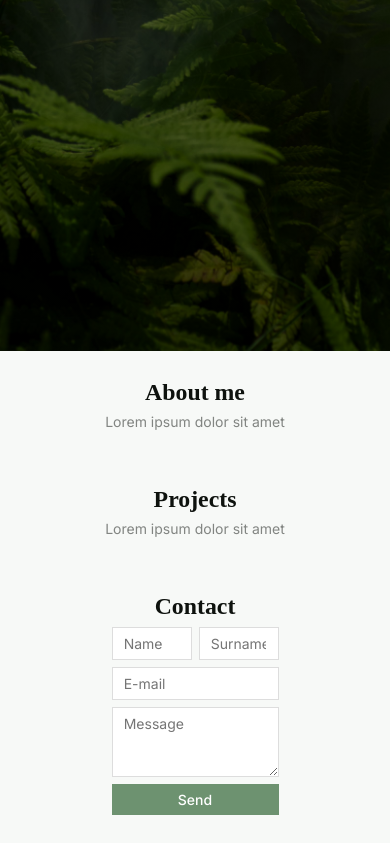
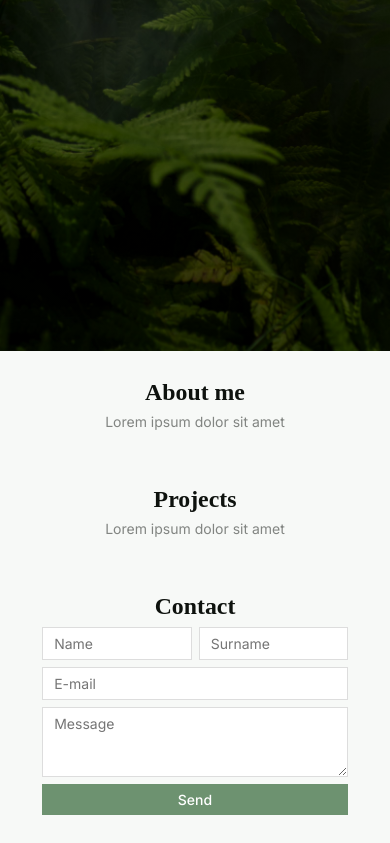
Before and after one commit to wiresnchains/wiresnchains-portfolio, a React (Create React App) app: page / in a window 390 px wide. Shown: the part 493-1336 px from the top of the page. Built offline with nearby package versions, Linux system fonts and the light colour scheme; a web font is replaced by a local one.

Commit message:
Fix max-width for phones

```diff
--- a/src/styles/components/FluidContainer.scss
+++ b/src/styles/components/FluidContainer.scss
@@ -8,5 +8,9 @@
 
     .content {
         max-width: 50%;
+
+        @media only screen and (max-width: 600px) {
+            max-width: calc(100% - 2rem);
+        }
     }
 }
```
